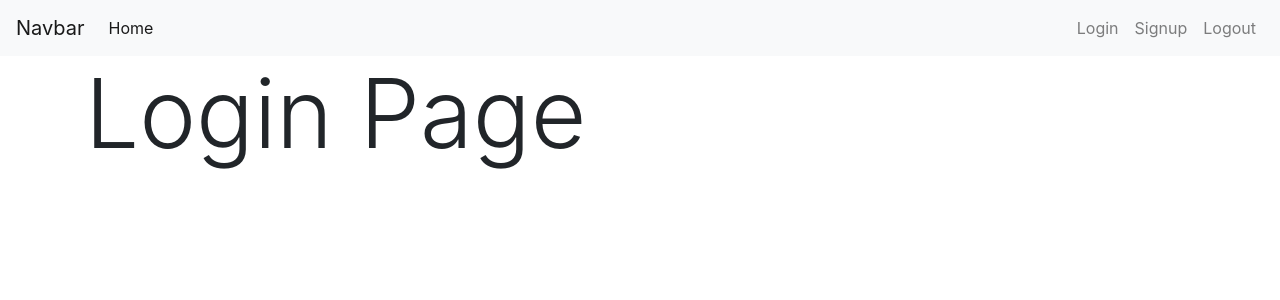
After one commit to ompakash/E-Video, a Django app: page /login/ in a window 1280 px wide. The commit adds this page. Shown: the top 300 px of the page. Run offline with Django 3.2, Linux system fonts and the light colour scheme.

Commit message:
signup and login page added

```diff
--- a/courses/templates/courses/base.html
+++ b/courses/templates/courses/base.html
@@ -1,43 +1,55 @@
 {% load static %}
 <!doctype html>
 <html lang="en">
+
 <head>
   <!-- Required meta tags -->
   <meta charset="utf-8">
   <meta name="viewport" content="width=device-width, initial-scale=1, shrink-to-fit=no">
 
   <!-- Bootstrap CSS -->
-    <link rel="stylesheet" href="https://cdn.jsdelivr.net/npm/bootstrap@4.6.0/dist/css/bootstrap.min.css" integrity="sha384-B0vP5xmATw1+K9KRQjQERJvTumQW0nPEzvF6L/Z6nronJ3oUOFUFpCjEUQouq2+l" crossorigin="anonymous">
+  <link rel="stylesheet" href="https://cdn.jsdelivr.net/npm/bootstrap@4.6.0/dist/css/bootstrap.min.css"
+    integrity="sha384-B0vP5xmATw1+K9KRQjQERJvTumQW0nPEzvF6L/Z6nronJ3oUOFUFpCjEUQouq2+l" crossorigin="anonymous">
 
   <title>{% block title %}Courses |{% endblock title %}</title>
   {% block css %}{% endblock css %}
 </head>
+
 <body>
-
 
   <nav class="navbar navbar-expand-lg navbar-light bg-light">
     <a class="navbar-brand" href="/">Navbar</a>
-        <button class="navbar-toggler" type="button" data-toggle="collapse" data-target="#navbarNav" aria-controls="navbarNav" aria-expanded="false" aria-label="Toggle navigation">
+    <button class="navbar-toggler" type="button" data-toggle="collapse" data-target="#navbarNav"
+      aria-controls="navbarNav" aria-expanded="false" aria-label="Toggle navigation">
       <span class="navbar-toggler-icon"></span>
     </button>
     <div class="collapse navbar-collapse" id="navbarNav">
-          <ul class="navbar-nav ml-auto">
+
+
+      <!-- right -->
+
+      <ul class="navbar-nav mr-auto">
         <li class="nav-item active">
           <a class="nav-link" href="/">Home <span class="sr-only">(current)</span></a>
         </li>
+
+      </ul>
+
+      <!-- left -->
+      <ul class="navbar-nav ml-auto">
+
         <li class="nav-item">
-              <a class="nav-link" href="#">Features</a>
+          <a class="nav-link" href="/login">Login</a>
         </li>
         <li class="nav-item">
-              <a class="nav-link" href="#">Pricing</a>
+          <a class="nav-link" href="/signup">Signup</a>
         </li>
         <li class="nav-item">
-              <a class="nav-link disabled" href="#" tabindex="-1" aria-disabled="true">Disabled</a>
+          <a class="nav-link" href="/logout">Logout</a>
         </li>
       </ul>
     </div>
   </nav>
-
 
 
   {% block content %}
@@ -48,8 +60,12 @@
   <!-- Optional JavaScript; choose one of the two! -->
 
   <!-- Option 1: jQuery and Bootstrap Bundle (includes Popper) -->
-    <script src="https://code.jquery.com/jquery-3.5.1.slim.min.js" integrity="sha384-DfXdz2htPH0lsSSs5nCTpuj/zy4C+OGpamoFVy38MVBnE+IbbVYUew+OrCXaRkfj" crossorigin="anonymous"></script>
-    <script src="https://cdn.jsdelivr.net/npm/bootstrap@4.6.0/dist/js/bootstrap.bundle.min.js" integrity="sha384-Piv4xVNRyMGpqkS2by6br4gNJ7DXjqk09RmUpJ8jgGtD7zP9yug3goQfGII0yAns" crossorigin="anonymous"></script>
+  <script src="https://code.jquery.com/jquery-3.5.1.slim.min.js"
+    integrity="sha384-DfXdz2htPH0lsSSs5nCTpuj/zy4C+OGpamoFVy38MVBnE+IbbVYUew+OrCXaRkfj"
+    crossorigin="anonymous"></script>
+  <script src="https://cdn.jsdelivr.net/npm/bootstrap@4.6.0/dist/js/bootstrap.bundle.min.js"
+    integrity="sha384-Piv4xVNRyMGpqkS2by6br4gNJ7DXjqk09RmUpJ8jgGtD7zP9yug3goQfGII0yAns"
+    crossorigin="anonymous"></script>
 
   <!-- Option 2: Separate Popper and Bootstrap JS -->
   <!--
@@ -62,4 +78,5 @@
 
   {% endblock js %}
 </body>
+
 </html>
--- /dev/null
+++ b/courses/templates/courses/login.html
@@ -0,0 +1,11 @@
+{% extends 'courses/base.html' %}
+{% load course_custom_tags %}
+{% block title %}
+login
+{% endblock title %}
+
+{% block content %}
+<div class="container">
+<h1 class="display-1">Login Page</h1>
+</div>
+{% endblock content %}
--- a/courses/urls.py
+++ b/courses/urls.py
@@ -2,11 +2,13 @@ from django.contrib import admin
 from django.urls import path
 from django.conf.urls.static import static
 from code_om.settings import MEDIA_ROOT, MEDIA_URL, STATIC_URL,STATIC_ROOT
-from courses.views import home,coursePage
+from courses.views import home,coursePage,signup,login
 
 
 urlpatterns = [
     path('', home , name = "home"),
+    path('signup/', signup , name = "signup"),
+    path('login/', login , name = "login"),
     path('course/<str:slug>', coursePage , name = "coursepage"),
 ]
 
--- a/courses/views/__init__.py
+++ b/courses/views/__init__.py
@@ -1,2 +1,3 @@
 from courses.views.homepage import home
 from courses.views.courses import coursePage
+from courses.views.auth import signup, login
--- /dev/null
+++ b/courses/views/auth.py
@@ -0,0 +1,9 @@
+from django.shortcuts import HttpResponse, render
+from courses.models import Course, Video
+
+def signup(request):
+    return render(request,template_name="courses/signup.html")
+
+
+def login(request):
+    return render(request,template_name="courses/login.html")
```
Also changed, not shown: courses/templates/courses/course_page.html (+4 -4 lines), courses/templates/courses/signup.html (added, +11 -0 lines), courses/views/courses.py (+8 -1 lines), db.sqlite3. Lines whose indentation alone changed are shown as unchanged.
